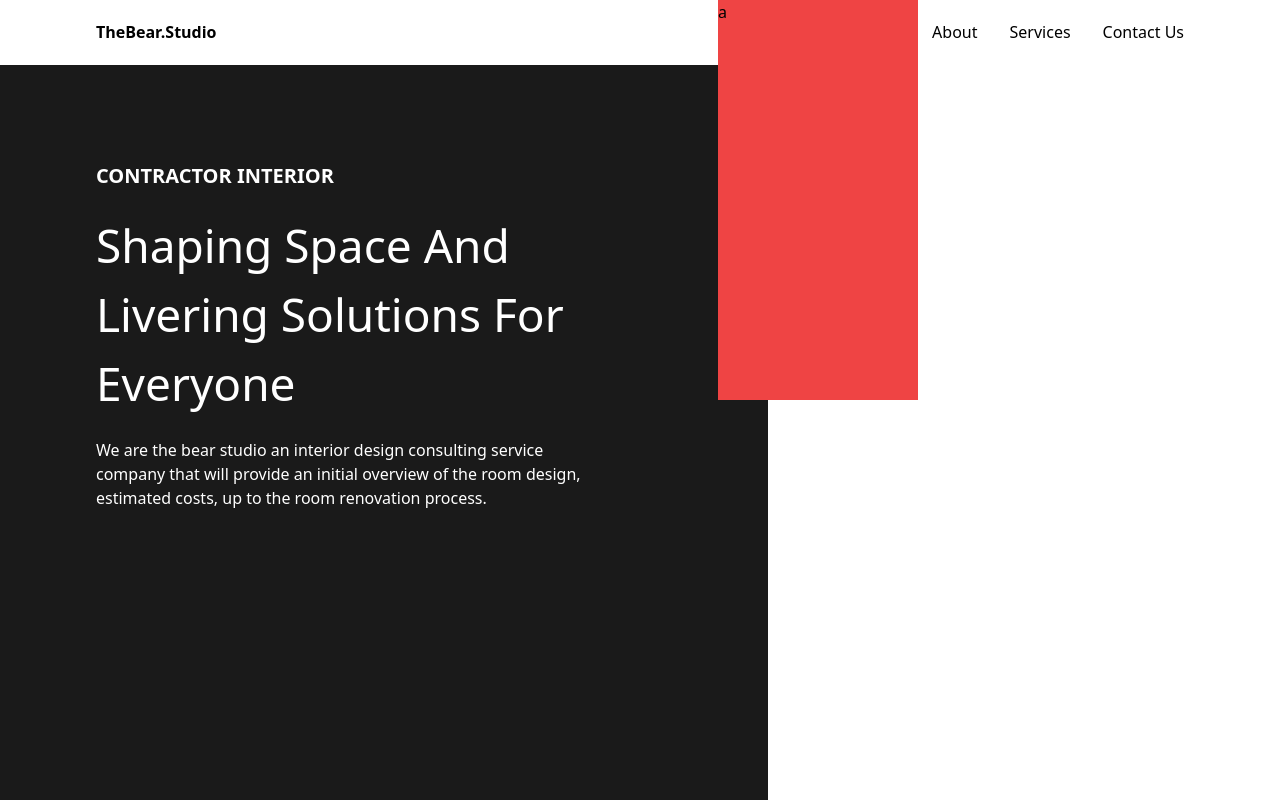
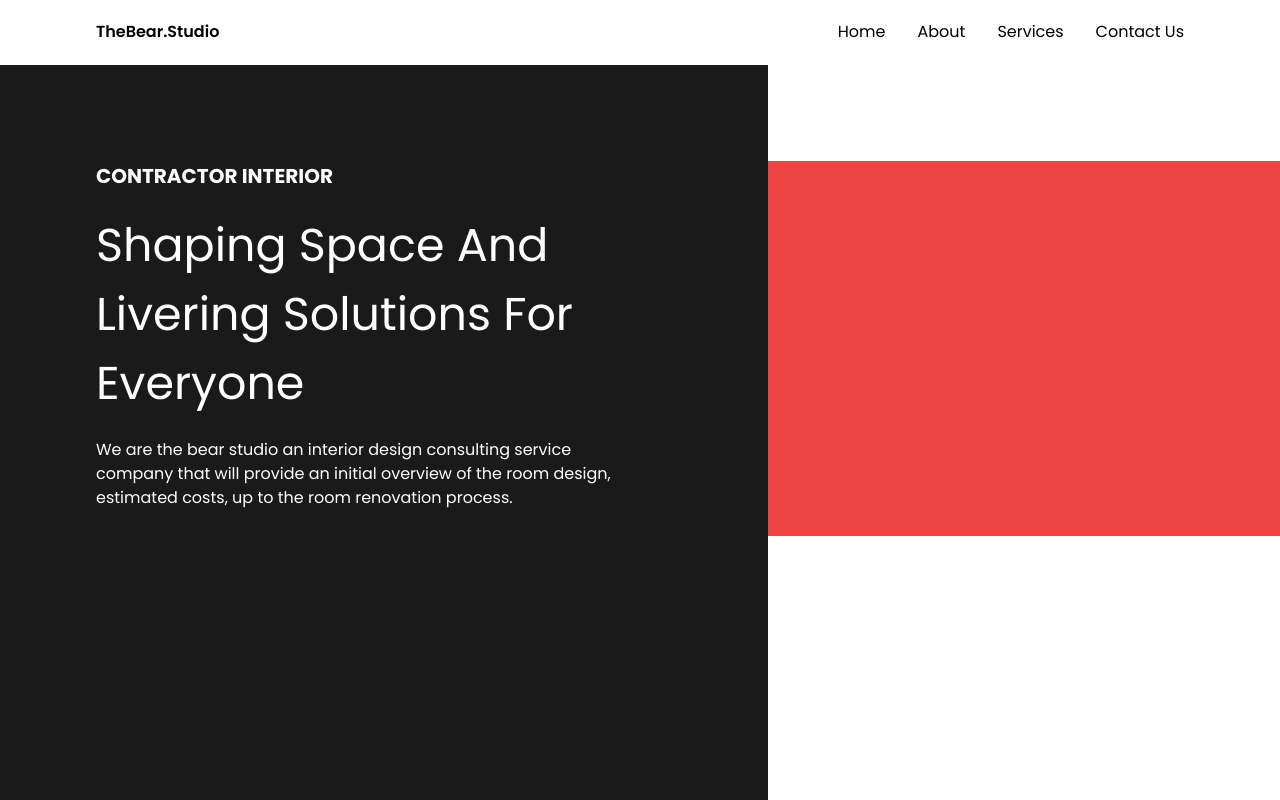
Before and after one commit to fiqrioemry/interior_company_landing_page, a website: page index.html in a window 1280 px wide. Drawn offline with Linux system fonts and the light colour scheme; files whose address does not match are found by name.

Commit message:
adding font style

```diff
--- a/index.html
+++ b/index.html
@@ -5,9 +5,15 @@
     <meta name="viewport" content="width=device-width, initial-scale=1.0" />
     <title>Interior Company Landing Page</title>
     <link href="./src/output.css" rel="stylesheet" />
+    <link rel="preconnect" href="https://fonts.googleapis.com" />
+    <link rel="preconnect" href="https://fonts.gstatic.com" crossorigin />
+    <link
+      href="https://fonts.googleapis.com/css2?family=Poppins:ital,wght@0,100;0,200;0,300;0,400;0,500;0,600;0,700;0,800;0,900;1,100;1,200;1,300;1,400;1,500;1,600;1,700;1,800;1,900&display=swap"
+      rel="stylesheet"
+    />
   </head>
   <body>
-    <div class="">
+    <div class="font-primary">
       <!-- navbar section start -->
       <nav class="fixed top-0 left-0 right-0 px-8 md:px-16 lg:px-24">
         <div class="flex justify-between items-center py-5">
@@ -48,10 +54,8 @@
         </div>
         <!-- left side end -->
         <!-- right side start -->
-        <div class="lg:w-[40%] relative">
-          <div class="absolute left-[-50px] h-[400px] w-[200px] bg-red-500">
-            a
-          </div>
+        <div class="mt-[65px] lg:w-[40%] py-24">
+          <div class="bg-red-500 h-[375px]"></div>
         </div>
         <!-- right side end -->
         <div></div>
--- a/tailwind.config.js
+++ b/tailwind.config.js
@@ -2,7 +2,11 @@
 module.exports = {
   content: ["index.html"],
   theme: {
-    extend: {},
+    extend: {
+      fontFamily: {
+        primary: ["Poppins", "sans-serif"], // correct way to define the custom font
+      },
+    },
   },
   plugins: [],
 };
```
Also changed, not shown: src/output.css.
